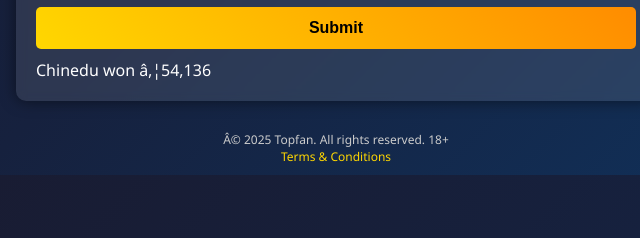
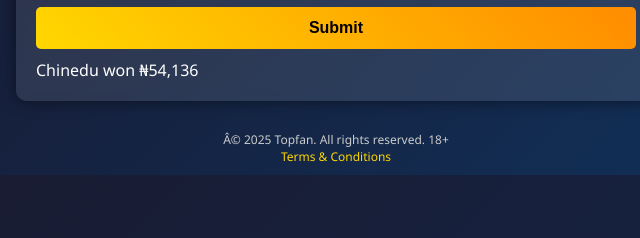
Before and after one commit to Luckyboxcash/G, a plain HTML site: page index.html in a window 1280 px wide. Shown: the part 544-782 px from the top of the page, 304-944 px from the left. Drawn offline with Linux system fonts and the light colour scheme.

Commit message:
Update index.html

```diff
--- a/index.html
+++ b/index.html
@@ -313,16 +313,16 @@
 
     // Automated testimonial slider with random Nigerian names and win amounts
     const testimonials = [
-      "Adeola won â‚¦" + (Math.floor(Math.random() * 100000) + 1000).toLocaleString(),
-      "Chinedu won â‚¦" + (Math.floor(Math.random() * 100000) + 1000).toLocaleString(),
-      "Emeka won â‚¦" + (Math.floor(Math.random() * 100000) + 1000).toLocaleString(),
-      "Fatima won â‚¦" + (Math.floor(Math.random() * 100000) + 1000).toLocaleString(),
-      "Ibrahim won â‚¦" + (Math.floor(Math.random() * 100000) + 1000).toLocaleString(),
-      "Ngozi won â‚¦" + (Math.floor(Math.random() * 100000) + 1000).toLocaleString(),
-      "Olumide won â‚¦" + (Math.floor(Math.random() * 100000) + 1000).toLocaleString(),
-      "Uche won â‚¦" + (Math.floor(Math.random() * 100000) + 1000).toLocaleString(),
-      "Aisha won â‚¦" + (Math.floor(Math.random() * 100000) + 1000).toLocaleString(),
-      "Kunle won â‚¦" + (Math.floor(Math.random() * 100000) + 1000).toLocaleString()
+      "Adeola won ₦" + (Math.floor(Math.random() * 100000) + 1000).toLocaleString(),
+      "Chinedu won ₦" + (Math.floor(Math.random() * 100000) + 1000).toLocaleString(),
+      "Emeka won ₦" + (Math.floor(Math.random() * 100000) + 1000).toLocaleString(),
+      "Fatima won ₦" + (Math.floor(Math.random() * 100000) + 1000).toLocaleString(),
+      "Ibrahim won ₦" + (Math.floor(Math.random() * 100000) + 1000).toLocaleString(),
+      "Ngozi won ₦" + (Math.floor(Math.random() * 100000) + 1000).toLocaleString(),
+      "Olumide won ₦" + (Math.floor(Math.random() * 100000) + 1000).toLocaleString(),
+      "Uche won ₦" + (Math.floor(Math.random() * 100000) + 1000).toLocaleString(),
+      "Aisha won ₦" + (Math.floor(Math.random() * 100000) + 1000).toLocaleString(),
+      "Kunle won ₦" + (Math.floor(Math.random() * 100000) + 1000).toLocaleString()
     ];
     let testimonialIndex = 0;
     function updateTestimonial() {
```
